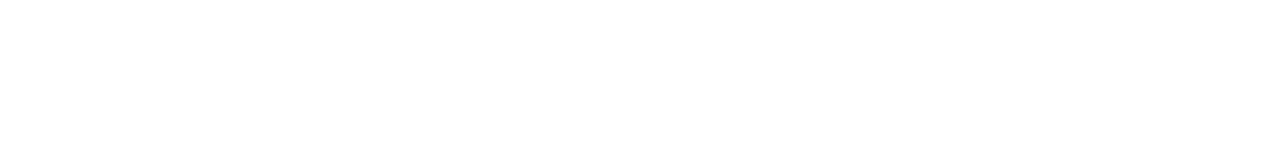
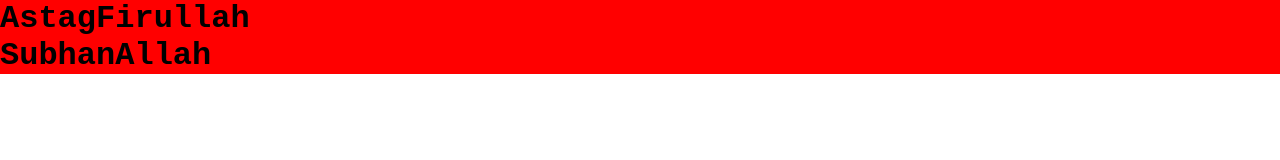
Before and after one commit to hassaammgl/Awwards-portfolio, a website built with Vite: page index.html in a window 1280 px wide. Built offline with nearby package versions, Linux system fonts and the light colour scheme.

Commit message:
testing for loading animation compleate

```diff
--- a/index.html
+++ b/index.html
@@ -8,12 +8,8 @@
 		<link rel="stylesheet" href="./src/style.css" />
 	</head>
 	<body>
-		<div class="reveal">
-			<div class="parent">
-				<div class="child"></div>
-			</div>
-		</div>
-
+		<h1 class="reveal">AstagFirullah</h1>
+		<h1 class="reveal">SubhanAllah</h1>
 		<script type="module" src="/src/main.js"></script>
 	</body>
 </html>
--- a/package.json
+++ b/package.json
@@ -13,5 +13,6 @@
   },
   "dependencies": {
     "gsap": "^3.12.7"
-  }
+  },
+  "packageManager": "pnpm@10.6.5+sha512.cdf928fca20832cd59ec53826492b7dc25dc524d4370b6b4adbf65803d32efaa6c1c88147c0ae4e8d579a6c9eec715757b50d4fa35eea179d868eada4ed043af"
 }
--- /dev/null
+++ b/src/main.js
@@ -0,0 +1,28 @@
+import gsap from "gsap";
+
+const h1Elems = document.getElementsByClassName("reveal");
+
+for (let i = 0; i < h1Elems.length; i++) {
+    const e = h1Elems[i];
+
+    const orignalContent = e.innerHTML;
+    console.log(orignalContent);
+
+    e.innerHTML = "";
+
+    const spanP = document.createElement("span");
+    spanP.classList.add("parent")
+    const spanC = document.createElement("span");
+    spanC.classList.add("child")
+
+    spanC.innerHTML = orignalContent;
+
+    spanP.appendChild(spanC);
+    e.appendChild(spanP);
+}
+
+gsap.to(".child", {
+    duration: 1.5,
+    transform: "translate(0, 0%)",
+    ease: "expo.inOut"
+})
--- a/src/style.css
+++ b/src/style.css
@@ -8,3 +8,16 @@ body {
 	width: 100%;
 	height: 100vh;
 }
+
+.parent {
+	display: block;
+	overflow: hidden;
+	background-color: red;
+}
+
+.child {
+	font-family: "Courier New", Courier, monospace;
+	display: block;
+	transform: translate(0, 100%);
+	background-color: rgb(255, 0, 0);
+}
```
